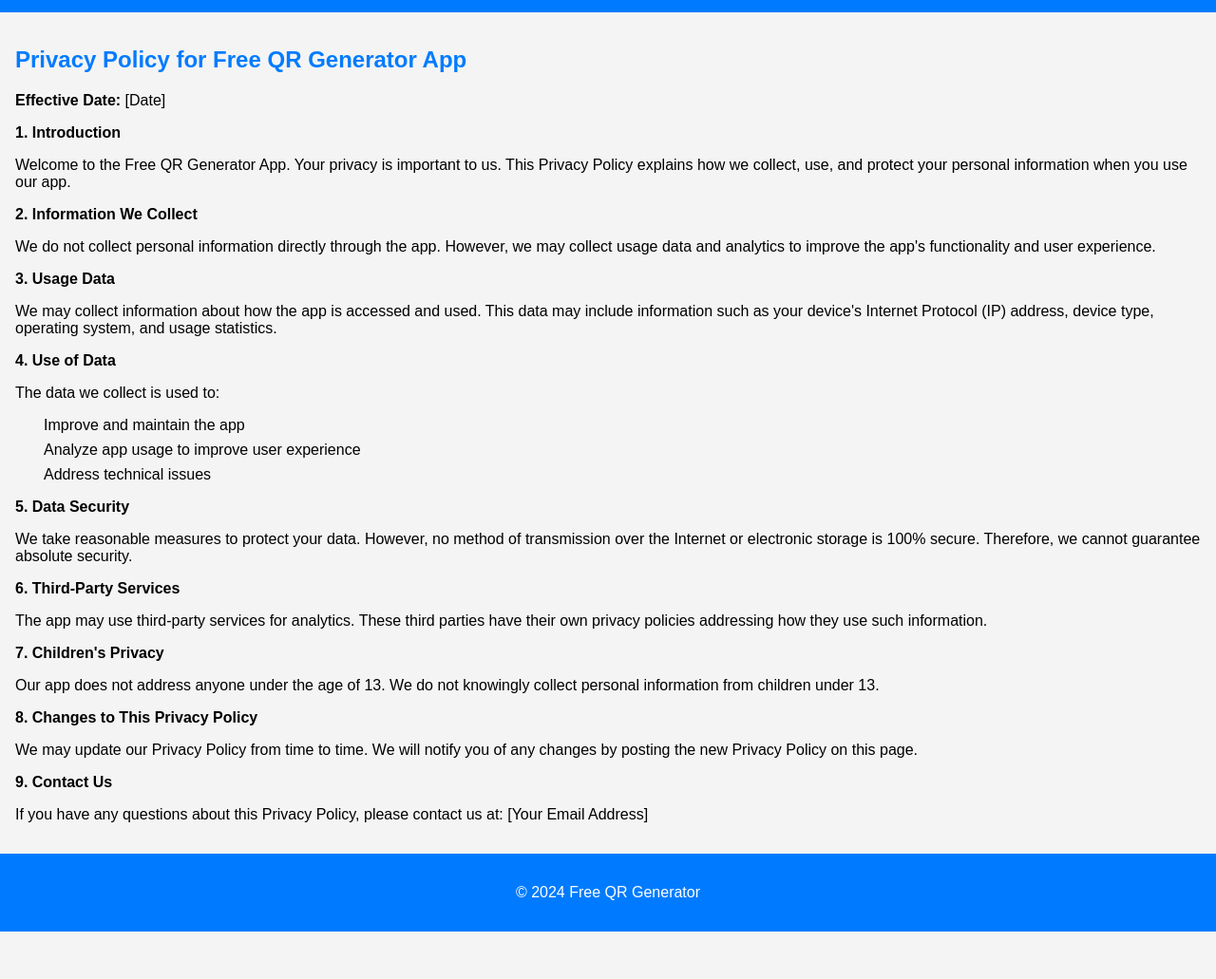
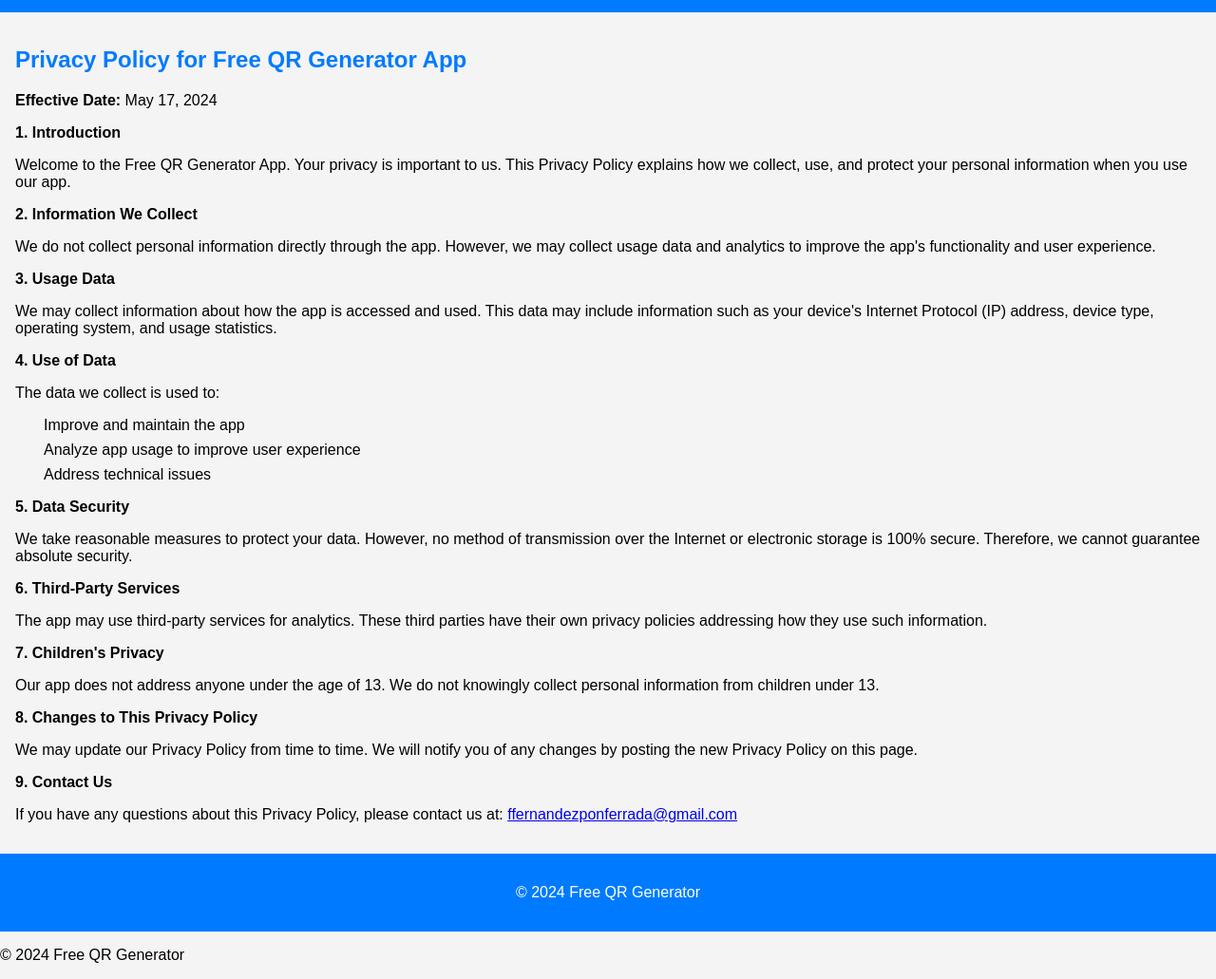
Before and after one commit to etherealApp/etherealApp, a plain HTML site: page privacy-policy.html in a window 1280 px wide. Shown: the part 64-1095 px from the top of the page at 95% size. Before the commit the page ends 1045 px from the top, so only its background shows below. Drawn offline with Linux system fonts and the light colour scheme.

Commit message:
Update privacy-policy.html

```diff
--- a/privacy-policy.html
+++ b/privacy-policy.html
@@ -13,7 +13,7 @@
     <main>
         <section id="privacy-policy">
             <h2>Privacy Policy for Free QR Generator App</h2>
-            <p><strong>Effective Date:</strong> [Date]</p>
+            <p><strong>Effective Date:</strong> May 17, 2024</p>
             <p><strong>1. Introduction</strong></p>
             <p>Welcome to the Free QR Generator App. Your privacy is important to us. This Privacy Policy explains how we collect, use, and protect your personal information when you use our app.</p>
             <p><strong>2. Information We Collect</strong></p>
@@ -36,7 +36,7 @@
             <p><strong>8. Changes to This Privacy Policy</strong></p>
             <p>We may update our Privacy Policy from time to time. We will notify you of any changes by posting the new Privacy Policy on this page.</p>
             <p><strong>9. Contact Us</strong></p>
-            <p>If you have any questions about this Privacy Policy, please contact us at: [Your Email Address]</p>
+            <p>If you have any questions about this Privacy Policy, please contact us at: <a href="mailto:ffernandezponferrada@gmail.com">ffernandezponferrada@gmail.com</a></p>
         </section>
     </main>
     <footer>
@@ -44,3 +44,8 @@
     </footer>
 </body>
 </html>
+
+        <p>&copy; 2024 Free QR Generator</p>
+    </footer>
+</body>
+</html>
```
